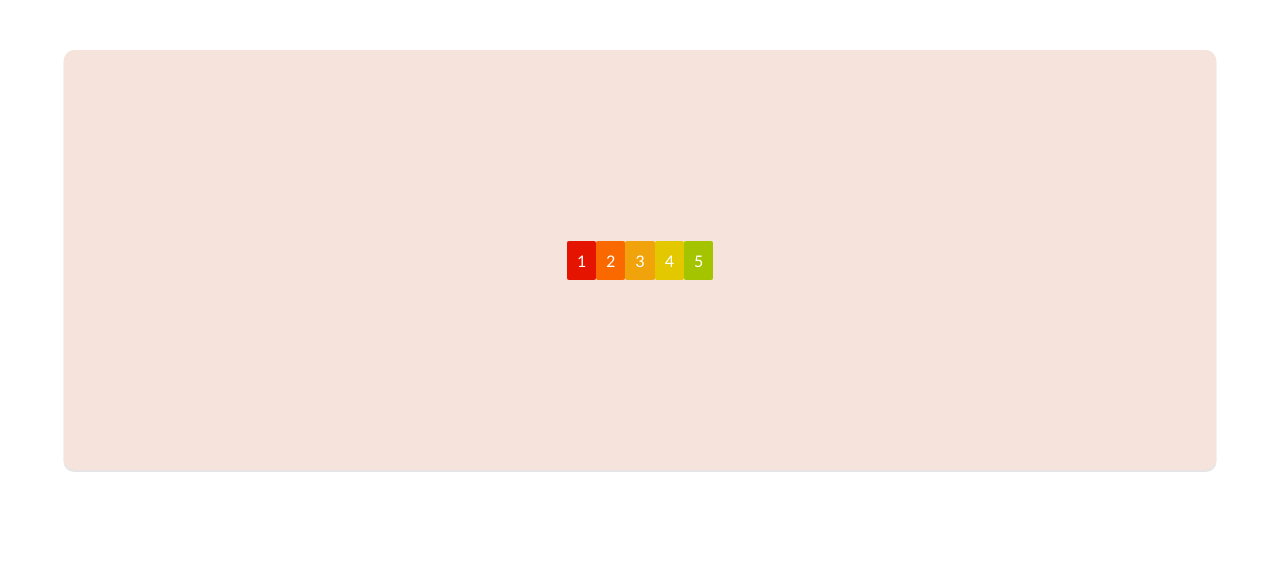
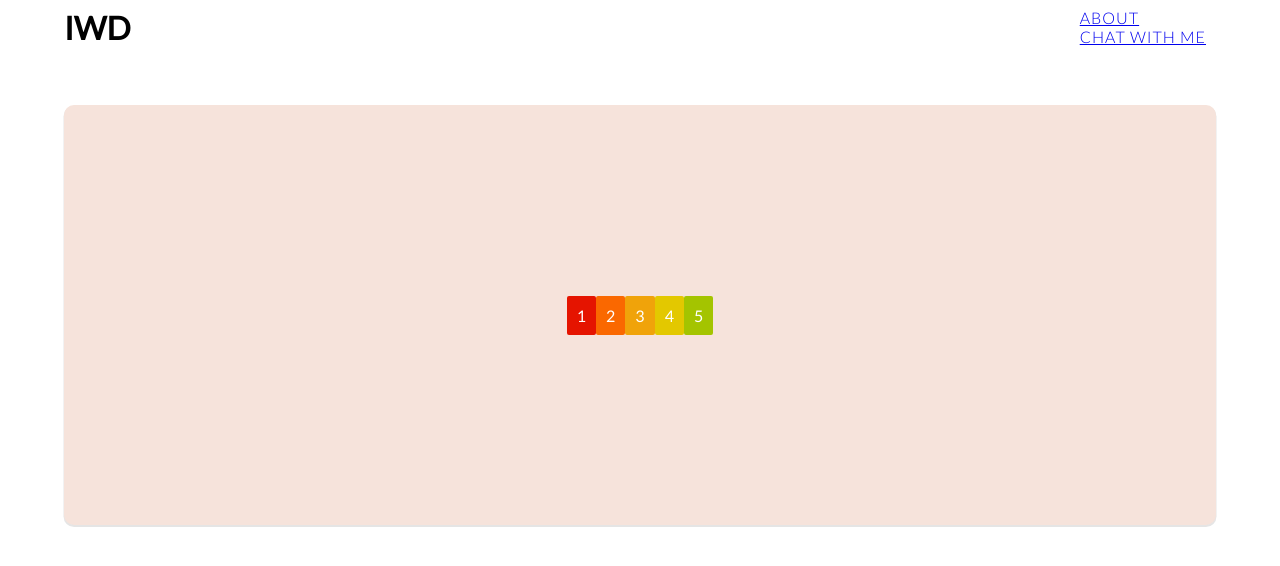
Before and after one commit to codingpixi/wk3-top-5, a plain HTML site: page index.html in a window 1280 px wide. Drawn offline with Linux system fonts and the light colour scheme.

Commit message:
header added

```diff
--- a/flexbox.css
+++ b/flexbox.css
@@ -10,6 +10,11 @@
 
 }
 
+.main-nav {
+    display: flex;
+
+}
+
 .box {
     /*  box-sizing: border-box; */
 
@@ -19,3 +24,26 @@
 
       */
   }
+
+  @media (min-width: 360px) {
+    .main-header {
+        display: flex;
+        /* flex-direction: column; */
+    }
+  }
+
+  @media (min-width: 769px) {
+      .main-header,
+      .main-nav {
+          display: flex;
+          flex-direction: column;
+      }
+  }
+
+  @media (min-width: 1025px) {
+      .main-header {
+          flex-direction: row;
+          justify-content: space-between;
+      }
+
+  }
--- a/index.html
+++ b/index.html
@@ -11,6 +11,13 @@
 </head>
 
 <body>
+    <header class="main-header">
+        <h1>IWD</h1>
+        <ul class="main-nav">
+            <li> <a href="#">About</a></li>
+            <li> <a href="https://calendly.com/detrasheard" target="_blank">Chat with Me</a></li>
+        </ul>
+    </header>
     <div class="container">
         <div class="box box-1">1</div>
         <div class="box box-2">2</div>
--- a/main.css
+++ b/main.css
@@ -9,13 +9,24 @@ body {
     padding-right: 5%;
 }
 
-h1 {
-    background-color: pink;
+/* ---------- MAIN NAVIGATION ---------- */
+.main-header {
+    padding-top: .5em;
+    padding-bottom: .5em;
+}
+
+.main-nav {
+    list-style: none;
+    text-transform: uppercase;
+    letter-spacing: 1px;
+    font-weight: 300;
+    padding-right: 10px;
 }
 
 .container {
     margin: 50px auto;
-    padding: 10px;
+    display: block;
+    padding: 10px 15px;
     background: #f6e3db;
     border-radius: 10px;
     box-shadow: 0 1.5px 0 0.5px rgba(0, 0, 0, 0.1);
```
